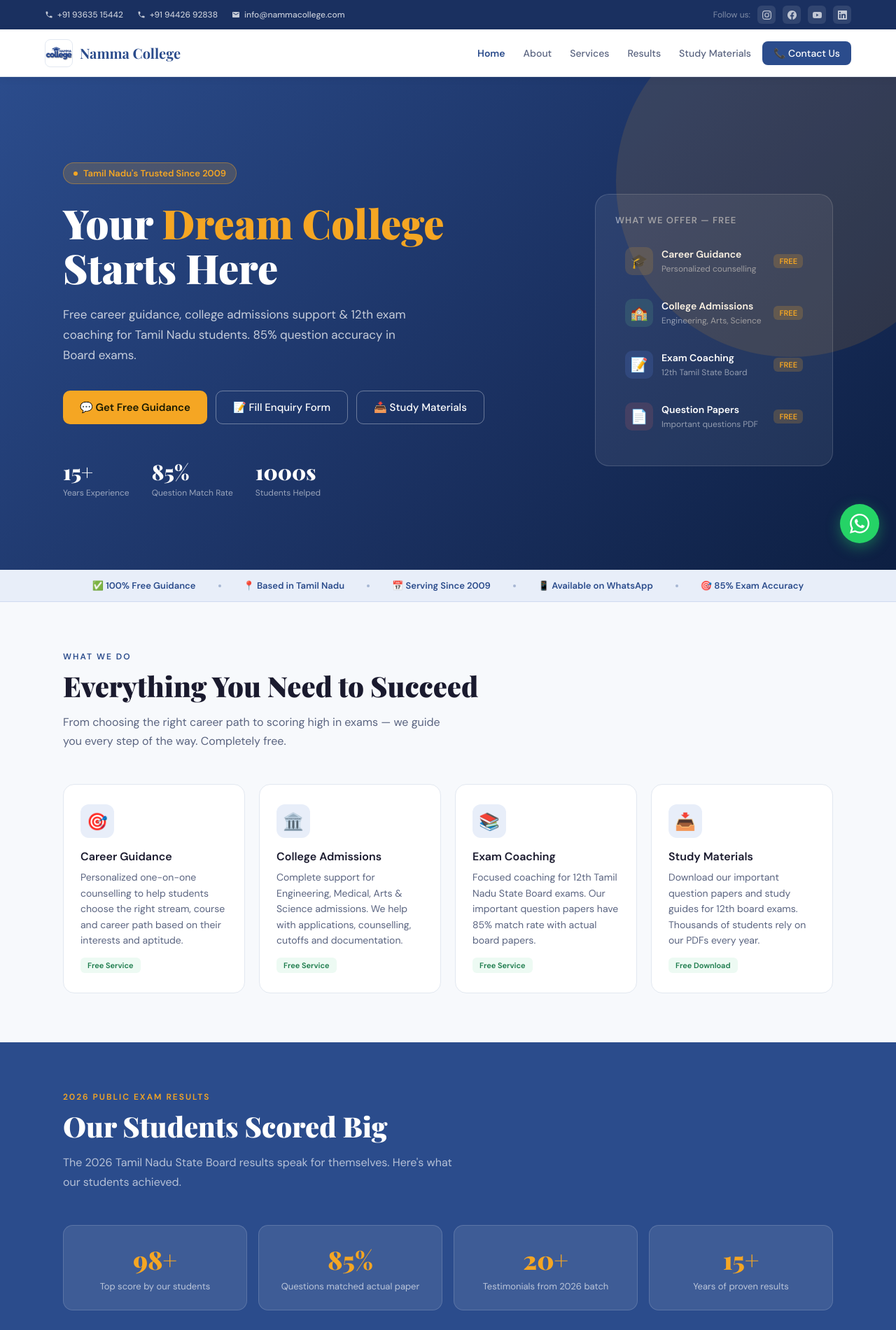
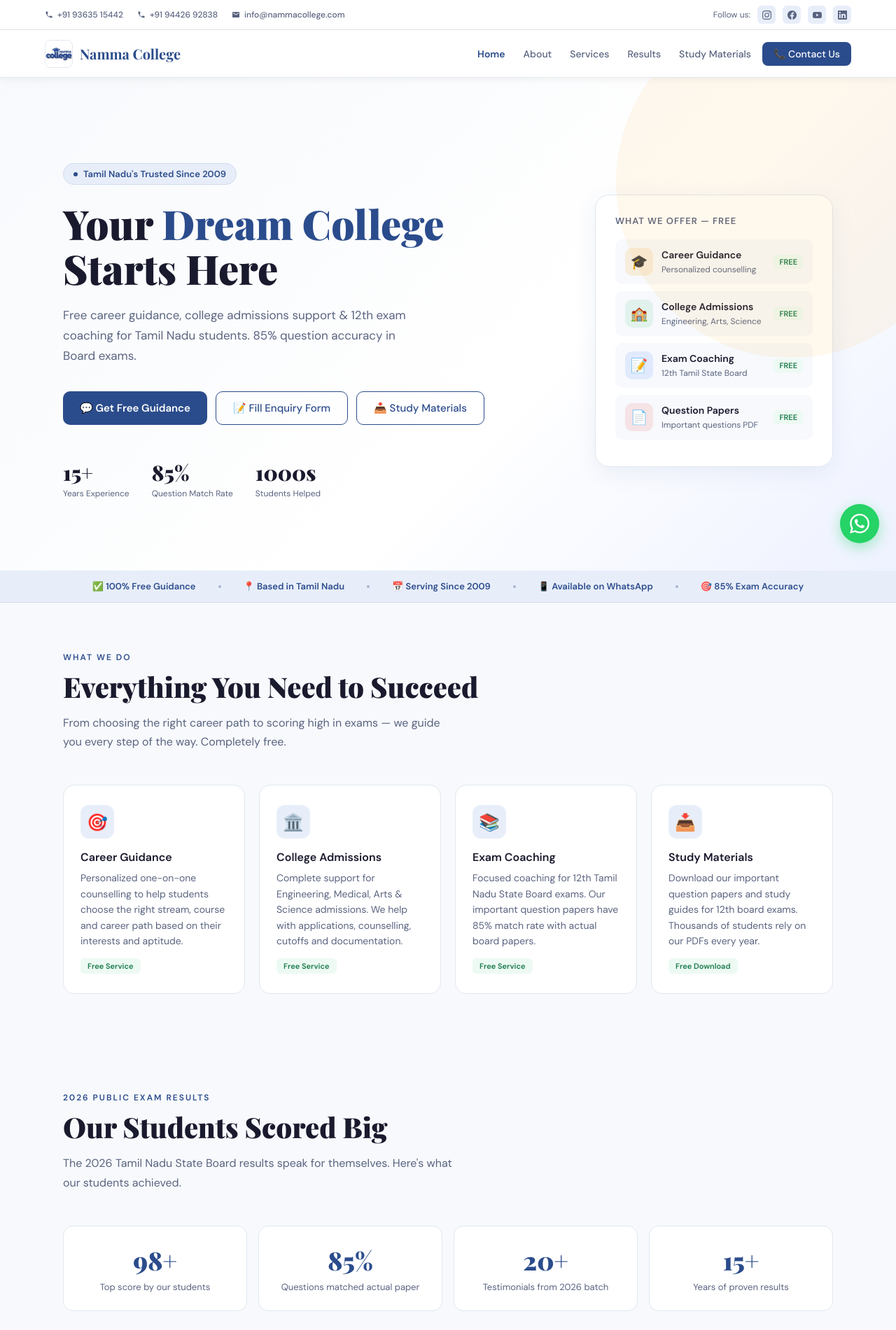
Before and after one commit to sreenimbkm/namma-college-website, a plain HTML site: page index.html in a window 1280 px wide. Shown: the top 1900 px of the page at 70% size. Drawn offline with nearby package versions, Linux system fonts and the light colour scheme.

Commit message:
changed to white

```diff
--- a/index.html
+++ b/index.html
@@ -18,28 +18,29 @@
 
   /* ─── TOP BAR ─── */
   .top-bar {
-    background: var(--brand-dark);
+    background: white;
+    border-bottom: 1px solid var(--border);
     padding: 8px 5%;
     display: flex; align-items: center; justify-content: space-between;
     flex-wrap: wrap; gap: 8px;
   }
   .top-bar-left { display: flex; align-items: center; gap: 20px; flex-wrap: wrap; }
   .top-bar-left a {
-    color: rgba(255,255,255,0.75); font-size: 12px; font-weight: 500;
+    color: var(--text-muted); font-size: 12px; font-weight: 500;
     text-decoration: none; display: flex; align-items: center; gap: 6px;
     transition: color 0.2s;
   }
-  .top-bar-left a:hover { color: var(--accent); }
+  .top-bar-left a:hover { color: var(--brand); }
   .top-bar-right { display: flex; align-items: center; gap: 10px; }
-  .top-bar-right span { color: rgba(255,255,255,0.45); font-size: 12px; }
+  .top-bar-right span { color: var(--text-muted); font-size: 12px; }
   .social-icon-sm {
     width: 26px; height: 26px; border-radius: 6px;
-    background: rgba(255,255,255,0.1);
+    background: var(--brand-light);
     display: flex; align-items: center; justify-content: center;
     text-decoration: none; font-size: 12px; font-weight: 700;
-    color: rgba(255,255,255,0.7); transition: all 0.2s;
+    color: var(--text-muted); transition: all 0.2s;
   }
-  .social-icon-sm:hover { background: var(--accent); color: white; }
+  .social-icon-sm:hover { background: var(--brand); color: white; }
   .social-icon-sm svg { width: 13px; height: 13px; fill: currentColor; }
 
   /* ─── NAVBAR ─── */
@@ -113,33 +114,33 @@
   /* ─── HERO ─── */
   .hero {
     min-height: 88vh;
-    background: linear-gradient(135deg, #2B4C8C 0%, #1a3060 60%, #0d1f42 100%);
+    background: linear-gradient(135deg, #f7f9fc 0%, #ffffff 60%, #eef2ff 100%);
     display: flex; align-items: center;
     padding: 80px 5% 60px; position: relative; overflow: hidden;
   }
-  .hero::before { content: ''; position: absolute; top: -100px; right: -100px; width: 500px; height: 500px; border-radius: 50%; background: rgba(245,166,35,0.12); pointer-events: none; }
+  .hero::before { content: ''; position: absolute; top: -100px; right: -100px; width: 500px; height: 500px; border-radius: 50%; background: rgba(245,166,35,0.08); pointer-events: none; }
   .hero-inner { max-width: 1100px; margin: 0 auto; width: 100%; display: flex; align-items: center; gap: 60px; }
   .hero-text { flex: 1; }
-  .hero-badge { display: inline-flex; align-items: center; gap: 8px; background: rgba(245,166,35,0.18); border: 1px solid rgba(245,166,35,0.4); color: #F5A623; font-size: 13px; font-weight: 600; padding: 6px 14px; border-radius: 100px; margin-bottom: 24px; }
-  .hero-badge span { width: 6px; height: 6px; border-radius: 50%; background: #F5A623; display: inline-block; }
-  h1 { font-family: 'Playfair Display', serif; font-size: clamp(36px, 5vw, 58px); font-weight: 900; line-height: 1.1; color: white; margin-bottom: 20px; }
-  h1 em { color: #F5A623; font-style: normal; }
-  .hero-sub { font-size: 17px; color: rgba(255,255,255,0.75); line-height: 1.7; margin-bottom: 36px; max-width: 500px; }
+  .hero-badge { display: inline-flex; align-items: center; gap: 8px; background: var(--brand-light); border: 1px solid #d0daf0; color: var(--brand); font-size: 13px; font-weight: 600; padding: 6px 14px; border-radius: 100px; margin-bottom: 24px; }
+  .hero-badge span { width: 6px; height: 6px; border-radius: 50%; background: var(--brand); display: inline-block; }
+  h1 { font-family: 'Playfair Display', serif; font-size: clamp(36px, 5vw, 58px); font-weight: 900; line-height: 1.1; color: var(--text); margin-bottom: 20px; }
+  h1 em { color: var(--brand); font-style: normal; }
+  .hero-sub { font-size: 17px; color: var(--text-muted); line-height: 1.7; margin-bottom: 36px; max-width: 500px; }
   .hero-btns { display: flex; gap: 12px; flex-wrap: wrap; }
-  .btn-primary { display: inline-flex; align-items: center; gap: 8px; background: #F5A623; color: #1a1a00; font-weight: 700; font-size: 15px; padding: 13px 24px; border-radius: 10px; text-decoration: none; transition: all 0.2s; border: none; cursor: pointer; }
-  .btn-primary:hover { background: #e09614; transform: translateY(-1px); }
-  .btn-outline { display: inline-flex; align-items: center; gap: 8px; background: transparent; color: white; font-weight: 500; font-size: 15px; padding: 13px 24px; border-radius: 10px; text-decoration: none; transition: all 0.2s; border: 1.5px solid rgba(255,255,255,0.35); cursor: pointer; }
-  .btn-outline:hover { background: rgba(255,255,255,0.1); }
+  .btn-primary { display: inline-flex; align-items: center; gap: 8px; background: var(--brand); color: white; font-weight: 700; font-size: 15px; padding: 13px 24px; border-radius: 10px; text-decoration: none; transition: all 0.2s; border: none; cursor: pointer; }
+  .btn-primary:hover { background: var(--brand-dark); transform: translateY(-1px); }
+  .btn-outline { display: inline-flex; align-items: center; gap: 8px; background: transparent; color: var(--brand); font-weight: 500; font-size: 15px; padding: 13px 24px; border-radius: 10px; text-decoration: none; transition: all 0.2s; border: 1.5px solid var(--brand); cursor: pointer; }
+  .btn-outline:hover { background: var(--brand-light); }
   .hero-stats { display: flex; gap: 32px; margin-top: 48px; flex-wrap: wrap; }
-  .stat-num { font-family: 'Playfair Display', serif; font-size: 30px; font-weight: 900; color: white; }
-  .stat-label { font-size: 12px; color: rgba(255,255,255,0.55); margin-top: 2px; }
-  .hero-card { flex: 0 0 340px; background: rgba(255,255,255,0.07); border: 1px solid rgba(255,255,255,0.15); border-radius: 20px; padding: 28px; }
-  .hero-card-title { font-size: 13px; font-weight: 600; color: rgba(255,255,255,0.5); text-transform: uppercase; letter-spacing: 1px; margin-bottom: 18px; }
-  .offer-item { display: flex; align-items: center; gap: 12px; padding: 12px 14px; border-radius: 10px; margin-bottom: 10px; }
+  .stat-num { font-family: 'Playfair Display', serif; font-size: 30px; font-weight: 900; color: var(--text); }
+  .stat-label { font-size: 12px; color: var(--text-muted); margin-top: 2px; }
+  .hero-card { flex: 0 0 340px; background: white; border: 1px solid var(--border); border-radius: 20px; padding: 28px; box-shadow: 0 8px 32px rgba(43,76,140,0.08); }
+  .hero-card-title { font-size: 13px; font-weight: 600; color: var(--text-muted); text-transform: uppercase; letter-spacing: 1px; margin-bottom: 18px; }
+  .offer-item { display: flex; align-items: center; gap: 12px; padding: 12px 14px; border-radius: 10px; margin-bottom: 10px; background: var(--bg-soft); }
   .offer-icon { width: 40px; height: 40px; border-radius: 10px; display: flex; align-items: center; justify-content: center; font-size: 20px; flex-shrink: 0; }
-  .offer-text p { font-size: 14px; font-weight: 600; color: white; }
-  .offer-text span { font-size: 12px; color: rgba(255,255,255,0.5); }
-  .free-badge { margin-left: auto; background: rgba(245,166,35,0.2); color: #F5A623; font-size: 11px; font-weight: 800; padding: 3px 8px; border-radius: 6px; flex-shrink: 0; }
+  .offer-text p { font-size: 14px; font-weight: 600; color: var(--text); }
+  .offer-text span { font-size: 12px; color: var(--text-muted); }
+  .free-badge { margin-left: auto; background: #edfaf3; color: #1a7a4a; font-size: 11px; font-weight: 800; padding: 3px 8px; border-radius: 6px; flex-shrink: 0; }
 
   /* ─── TRUST BAR ─── */
   .trust-bar { background: var(--brand-light); border-bottom: 1px solid #d0daf0; padding: 14px 5%; display: flex; align-items: center; justify-content: center; gap: 32px; flex-wrap: wrap; }
@@ -165,15 +166,15 @@
   .service-tag.free { background: #edfaf3; color: #1a7a4a; }
 
   /* ─── RESULTS ─── */
-  .results-bg { background: var(--brand); }
-  .results-bg h2 { color: white; }
-  .results-bg .section-tag { color: var(--accent); }
-  .results-bg .section-sub { color: rgba(255,255,255,0.65); }
+  .results-bg { background: var(--bg-soft); }
+  .results-bg h2 { color: var(--text); }
+  .results-bg .section-tag { color: var(--brand); }
+  .results-bg .section-sub { color: var(--text-muted); }
   .results-grid { display: grid; grid-template-columns: repeat(auto-fit, minmax(160px, 1fr)); gap: 16px; }
-  .result-card { background: rgba(255,255,255,0.09); border: 1px solid rgba(255,255,255,0.15); border-radius: 14px; padding: 24px 20px; text-align: center; transition: all 0.2s; }
-  .result-card:hover { background: rgba(255,255,255,0.14); }
-  .result-num { font-family: 'Playfair Display', serif; font-size: 36px; font-weight: 900; color: #F5A623; }
-  .result-label { font-size: 13px; color: rgba(255,255,255,0.65); margin-top: 6px; line-height: 1.4; }
+  .result-card { background: white; border: 1px solid var(--border); border-radius: 14px; padding: 24px 20px; text-align: center; transition: all 0.2s; }
+  .result-card:hover { border-color: var(--brand); box-shadow: 0 8px 24px rgba(43,76,140,0.10); }
+  .result-num { font-family: 'Playfair Display', serif; font-size: 36px; font-weight: 900; color: var(--brand); }
+  .result-label { font-size: 13px; color: var(--text-muted); margin-top: 6px; line-height: 1.4; }
 
   /* ─── TESTIMONIALS ─── */
   .testimonials-grid { display: grid; grid-template-columns: repeat(auto-fit, minmax(300px, 1fr)); gap: 20px; }
@@ -191,11 +192,11 @@
   .why-num { width: 36px; height: 36px; border-radius: 10px; background: var(--brand); color: white; font-weight: 800; font-size: 14px; display: flex; align-items: center; justify-content: center; flex-shrink: 0; }
   .why-item h4 { font-size: 15px; font-weight: 600; margin-bottom: 4px; }
   .why-item p { font-size: 14px; color: var(--text-muted); line-height: 1.6; }
-  .why-visual { background: var(--brand); border-radius: 20px; padding: 36px; color: white; text-align: center; }
-  .why-visual-num { font-family: 'Playfair Display', serif; font-size: 72px; font-weight: 900; color: #F5A623; line-height: 1; }
-  .why-visual p { font-size: 14px; color: rgba(255,255,255,0.7); margin-top: 8px; }
-  .why-visual-divider { width: 40px; height: 3px; background: #F5A623; border-radius: 2px; margin: 20px auto; }
-  .why-visual-sub { font-size: 22px; font-weight: 700; color: white; }
+  .why-visual { background: white; border: 1px solid var(--border); border-radius: 20px; padding: 36px; text-align: center; box-shadow: 0 8px 32px rgba(43,76,140,0.08); }
+  .why-visual-num { font-family: 'Playfair Display', serif; font-size: 72px; font-weight: 900; color: var(--brand); line-height: 1; }
+  .why-visual p { font-size: 14px; color: var(--text-muted); margin-top: 8px; }
+  .why-visual-divider { width: 40px; height: 3px; background: var(--brand); border-radius: 2px; margin: 20px auto; }
+  .why-visual-sub { font-size: 22px; font-weight: 700; color: var(--text); }
 
   /* ─── GOOGLE FORM SECTION ─── */
   .form-section { background: var(--brand-light); }
@@ -232,13 +233,13 @@
   .form-note { font-size: 12px; color: var(--text-muted); margin-top: 12px; }
 
   /* ─── CTA ─── */
-  .cta-section { background: #1a1a2e; text-align: center; padding: 80px 5%; }
-  .cta-section h2 { color: white; font-size: clamp(28px, 4vw, 44px); margin-bottom: 14px; }
-  .cta-section p { color: rgba(255,255,255,0.6); font-size: 16px; margin-bottom: 36px; }
+  .cta-section { background: white; border-top: 1px solid var(--border); text-align: center; padding: 80px 5%; }
+  .cta-section h2 { color: var(--text); font-size: clamp(28px, 4vw, 44px); margin-bottom: 14px; }
+  .cta-section p { color: var(--text-muted); font-size: 16px; margin-bottom: 36px; }
   .cta-btns { display: flex; gap: 14px; justify-content: center; flex-wrap: wrap; }
   .btn-whatsapp { display: inline-flex; align-items: center; gap: 8px; background: #25d366; color: white; font-weight: 600; font-size: 15px; padding: 13px 26px; border-radius: 10px; text-decoration: none; transition: all 0.2s; }
   .btn-whatsapp:hover { background: #1da855; }
-  .btn-white { display: inline-flex; align-items: center; gap: 8px; background: white; color: #1a1a2e; font-weight: 600; font-size: 15px; padding: 13px 26px; border-radius: 10px; text-decoration: none; transition: all 0.2s; }
+  .btn-white { display: inline-flex; align-items: center; gap: 8px; background: white; color: var(--text); border: 1.5px solid var(--border); font-weight: 600; font-size: 15px; padding: 13px 26px; border-radius: 10px; text-decoration: none; transition: all 0.2s; }
   .btn-white:hover { background: #f0f0f0; }
 
   /* ─── FOOTER ─── */
@@ -543,7 +544,7 @@
         <div class="why-visual-divider"></div>
         <div class="why-visual-sub">Free Education For Every Student in Tamil Nadu</div>
         <br>
-        <a href="https://wa.me/919363515442" class="btn-primary" style="margin-top:16px;display:inline-flex">💬 Chat With Us</a>
+        <a href="https://wa.me/919363515442" class="btn-whatsapp" style="margin-top:16px;display:inline-flex">💬 Chat With Us</a>
       </div>
     </div>
   </div>
```
